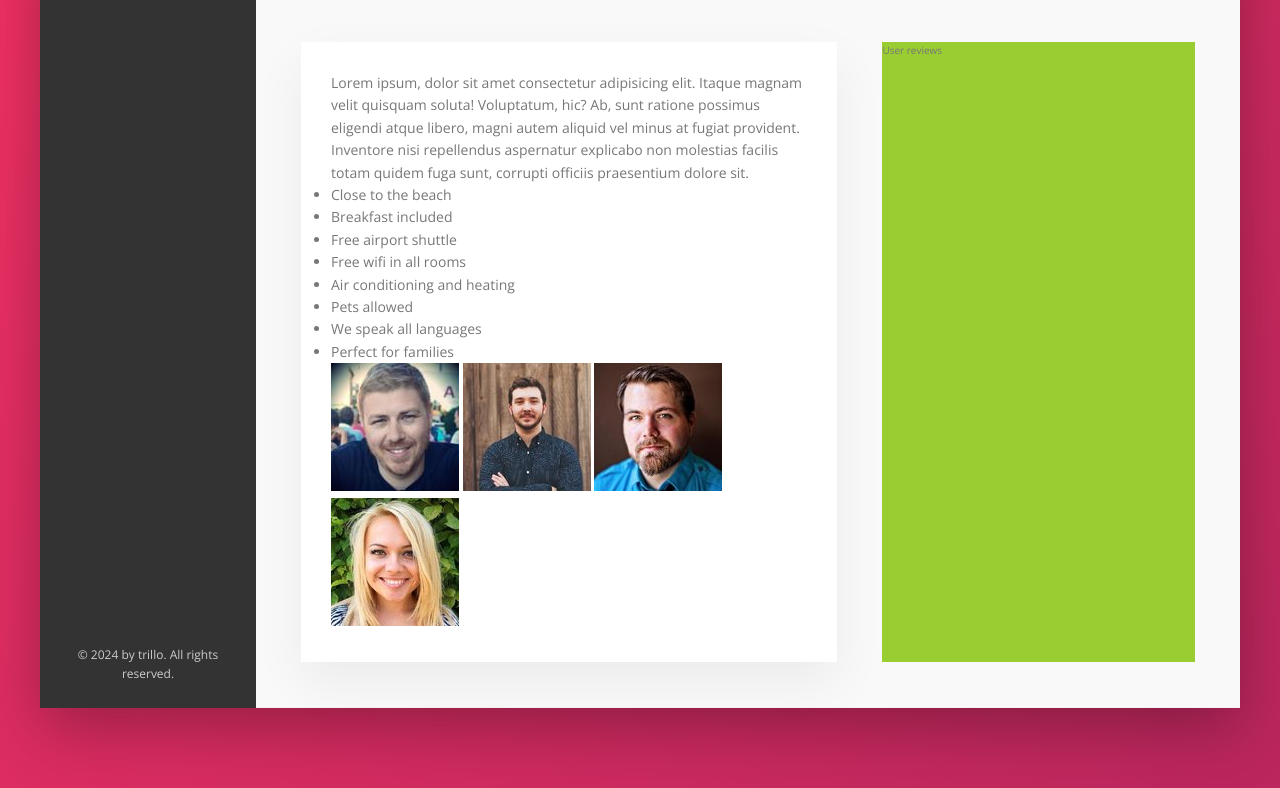
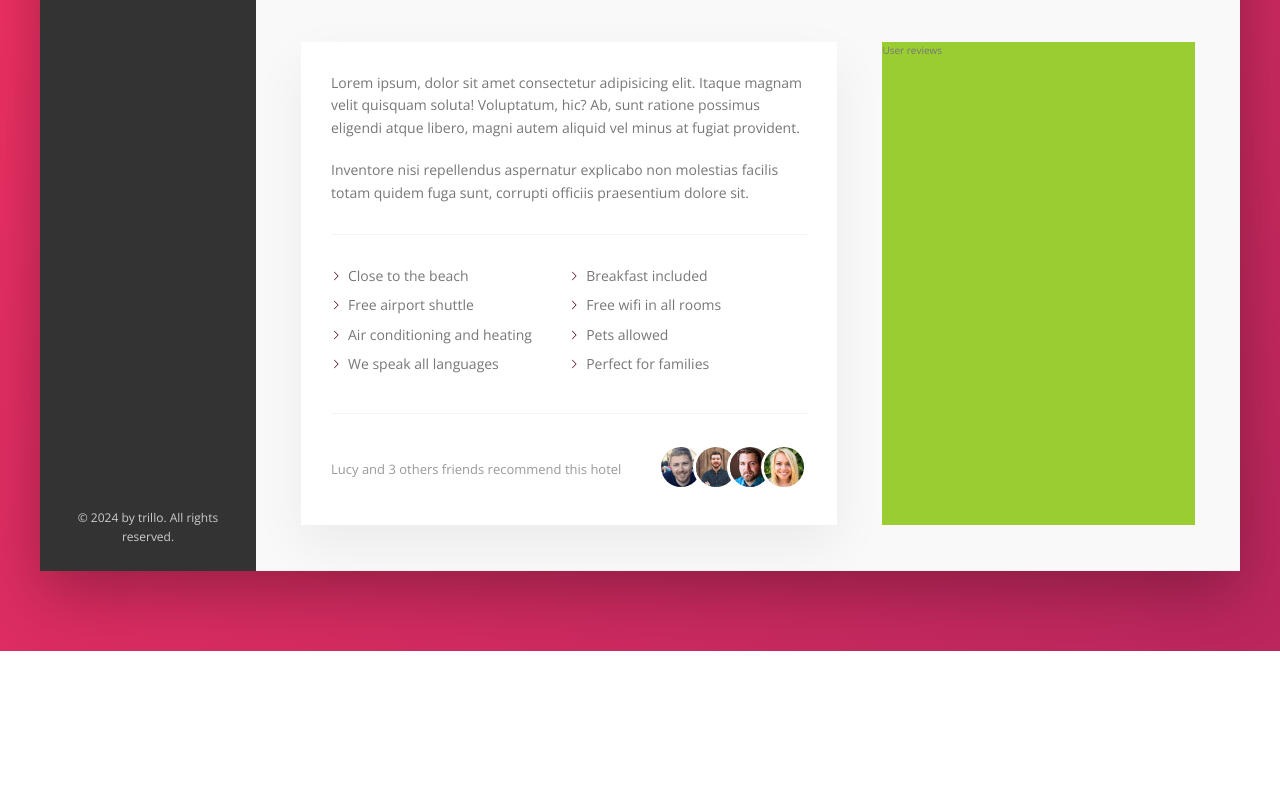
Before and after one commit to dmgimhana/booker, a website: page index.html in a window 1280 px wide. Shown: the part 605-1393 px from the top of the page. After the commit the page ends 1256 px from the top, so only its background shows below. Drawn offline with nearby package versions, Linux system fonts and the light colour scheme.

Commit message:
finished building description section

```diff
--- a/index.html
+++ b/index.html
@@ -174,7 +174,9 @@
                 <li class="list__item">Perfect for families</li>
               </ul>
               <div class="recommend">
-                <p class="recommend__count"></p>
+                <p class="recommend__count">
+                  Lucy and 3 others friends recommend this hotel
+                </p>
                 <div class="recommend__friends">
                   <img
                     src="img/user-3.jpg"
--- a/sass/_components.scss
+++ b/sass/_components.scss
@@ -299,3 +299,76 @@
     box-shadow: none;
   }
 }
+
+////////////////////////////////////////////
+// PARAGRAPH
+
+.paragraph:not(:last-of-type) {
+  margin-bottom: 2rem;
+}
+
+////////////////////////////////////////////
+// LIST
+
+.list {
+  list-style: none;
+  margin: 3rem 0;
+  padding: 3rem 0;
+  border-top: var(--line);
+  border-bottom: var(--line);
+
+  display: flex;
+  flex-wrap: wrap;
+
+  &__item {
+    flex: 0 0 50%;
+    margin-bottom: 0.7rem;
+  }
+
+  &__item::before {
+    content: "";
+    display: inline-block;
+    height: 1rem;
+    width: 1rem;
+    margin-right: 0.7rem;
+
+    //Older browsers
+    background-image: url(../img/chevron-thin-right.svg);
+    background-size: cover;
+
+    // Newer browsers - masks
+    background-color: var(--color-primary);
+    -webkit-mask-image: url(../img/chevron-thin-right.svg);
+    -webkit-mask-size: cover;
+    mask-image: url(../img/chevron-thin-right.svg);
+    mask-size: cover;
+  }
+}
+
+////////////////////////////////////////////
+// RECOMMEND
+.recommend {
+  font-size: 1.3rem;
+  color: var(--color-grey-dark-3);
+  display: flex;
+  align-items: center;
+
+  &__count {
+    margin-right: auto;
+  }
+
+  &__friends {
+  }
+
+  &__photo {
+    box-sizing: content-box;
+    height: 4rem;
+    width: 4rem;
+    border-radius: 50%;
+    border: 3px solid #fff;
+
+    &:not(:last-child) {
+      margin-right: -1.5rem;
+    }
+  }
+}
```
Also changed, not shown: css/style.css.
